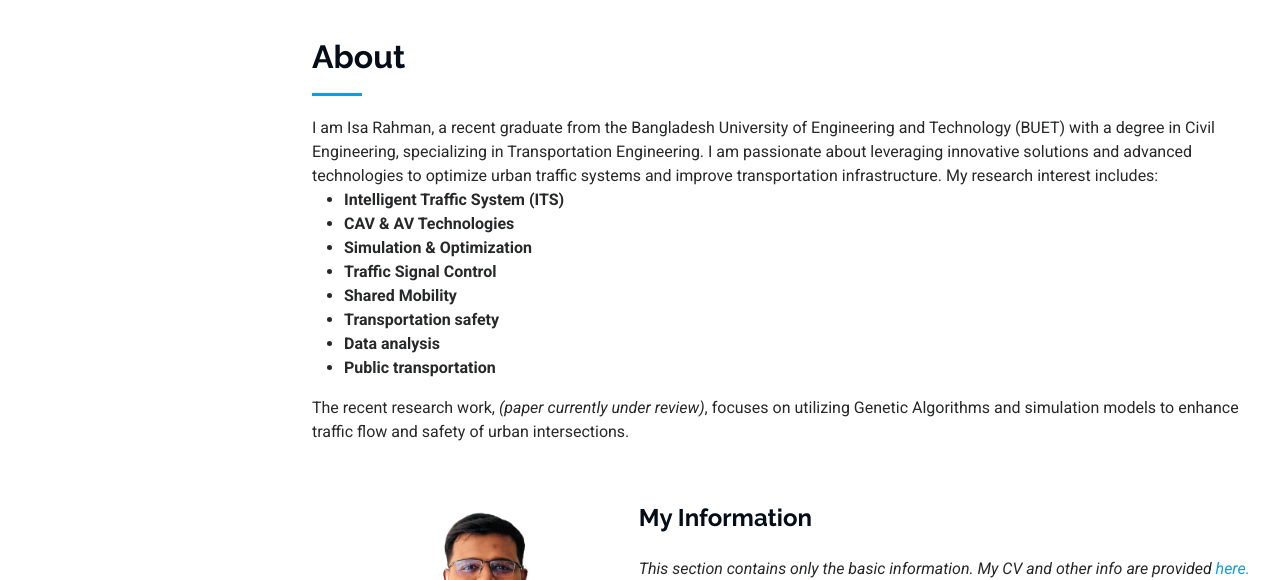
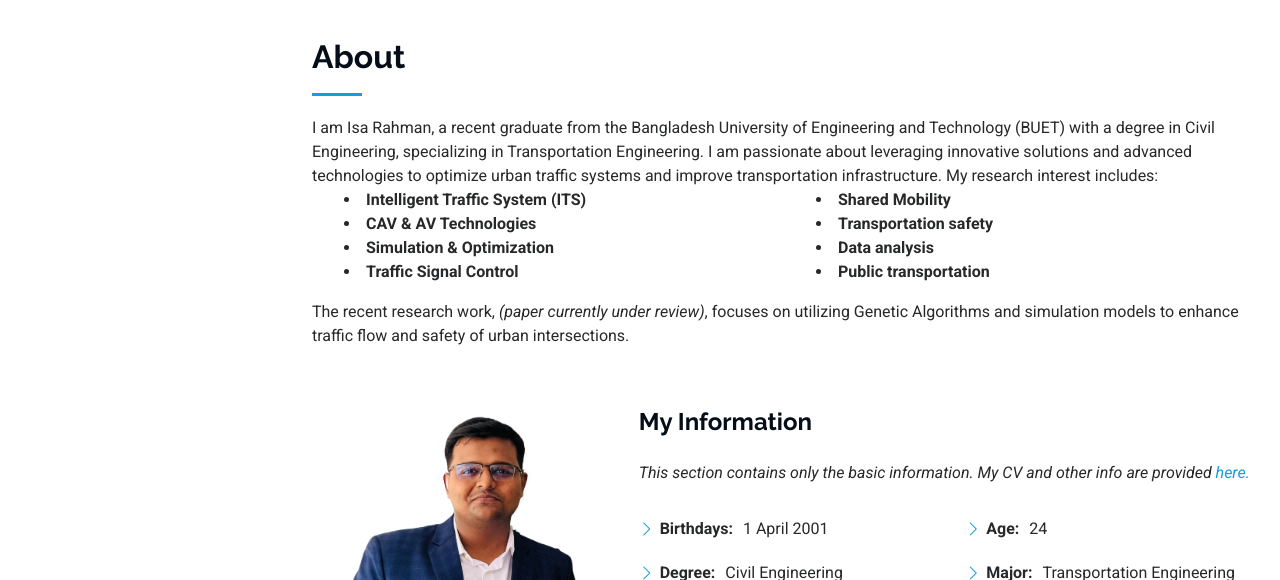
Before and after one commit to IsaRahman/isarahman.github.io, a plain HTML site: page index.html in a window 1280 px wide. Shown: the part 822-1402 px from the top of the page. Drawn offline with Linux system fonts and the light colour scheme.

Commit message:
Add files via upload

```diff
--- a/assets/css/main.css
+++ b/assets/css/main.css
@@ -624,6 +624,7 @@ section,
 .about .content h2 {
   font-weight: 700;
   font-size: 24px;
+
 }
 
 .about .content ul {
@@ -635,10 +636,20 @@ section,
   margin-bottom: 20px;
   display: flex;
   align-items: center;
+
+}
+
+.about .two-columns {
+  columns: 2; /* Splits content into 2 columns */
+  -webkit-columns: 2; /* For Safari/older webkit browsers */
+  -moz-columns: 2; /* For older Firefox versions */
+  column-gap: 20px; /* Adds some space between columns */
+  list-style-position: inside; /* Ensures bullet points remain visible */
 }
 
 .about .content ul strong {
   margin-right: 10px;
+
 }
 
 .about .content ul i {
```
